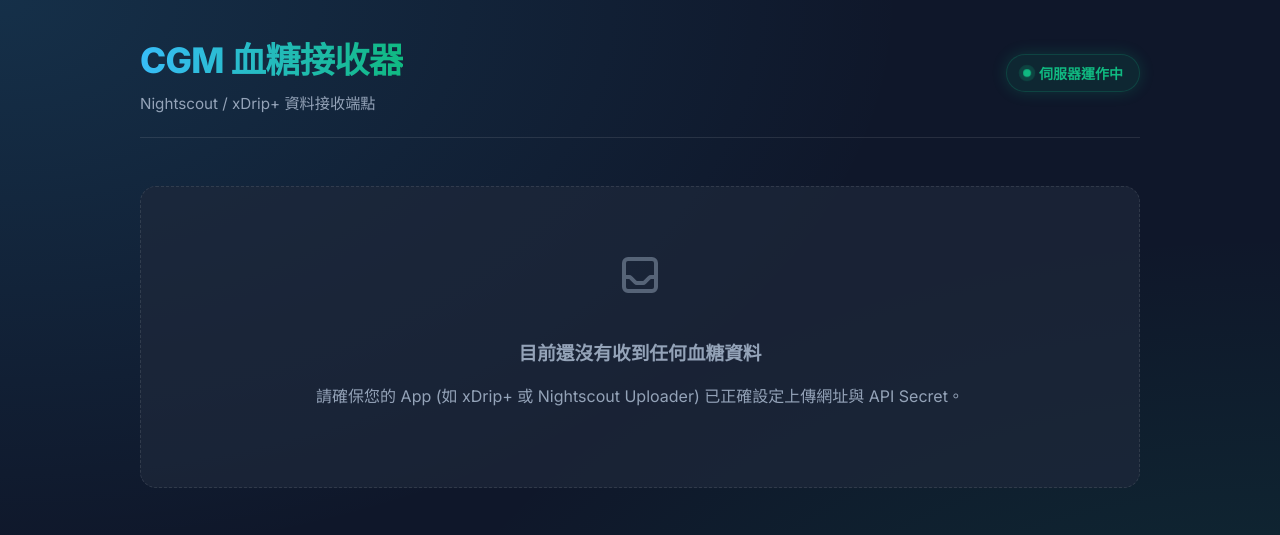
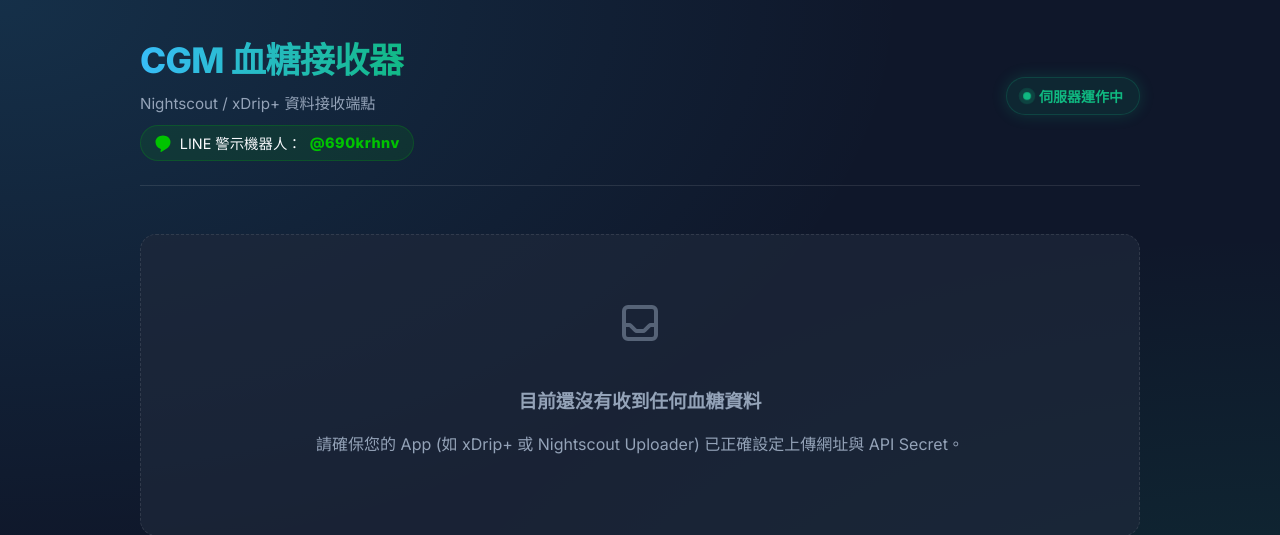
Before and after one commit to Albertyoung22/sophia_cgm, a Flask app: page / in a window 1280 px wide. Shown: the top 535 px of the page. Run offline with Flask 3, Linux system fonts and the light colour scheme.

Commit message:
Add files via upload

```diff
--- a/app.py
+++ b/app.py
@@ -4,6 +4,7 @@ import os
 from datetime import datetime
 import time
 import subprocess
+import requests
 
 app = Flask(__name__)
 # ==========================================
@@ -14,6 +15,34 @@ API_SECRET = os.environ.get("API_SECRET", "tigerlion2007")
 
 # 事先計算好正確的 SHA1 雜湊值，用來與 App 傳來的比對
 EXPECTED_HASH = hashlib.sha1(API_SECRET.encode('utf-8')).hexdigest()
+
+# ==========================================
+# LINE Bot 設定
+# 預設使用您提供的 Channel Access Token
+# ==========================================
+LINE_ACCESS_TOKEN = os.environ.get("LINE_ACCESS_TOKEN", "VcvnrEjM8eo/5c93V8zgGAdEe/nJChrM0ndXWIVrLwQH0qk1YDnG9FwS9rLX/UJXOAFd9iG+TuihqOLssHCJpL4vhBE3Xoan1Yq01ahcH/Qn2OsrshF8tM4yKrzGPsHpruXRC7D7Nn680dKl4STfTQdB04t89/1O/w1cDnyilFU=")
+
+def send_line_message(text):
+    if not LINE_ACCESS_TOKEN:
+        return
+
+    # 使用 broadcast 可以傳送給所有加入此 Bot 的好友，不需要知道 User ID
+    url = "https://api.line.me/v2/bot/message/broadcast"
+    headers = {
+        "Authorization": f"Bearer {LINE_ACCESS_TOKEN}",
+        "Content-Type": "application/json"
+    }
+    data = {
+        "messages": [{"type": "text", "text": text}]
+    }
+    try:
+        response = requests.post(url, headers=headers, json=data)
+        if response.status_code != 200:
+            print(f"⚠️ LINE 傳送失敗: {response.text}")
+        else:
+            print("✅ 成功發送 LINE 通知")
+    except Exception as e:
+        print(f"⚠️ LINE 發生錯誤: {e}")
 
 # 儲存最新幾筆的血糖資料，為了在網頁上顯示
 latest_cgm_entries = []
@@ -106,6 +135,10 @@ def receive_entries():
                     "bg_value": val
                 }
                 print(f"🚨 觸發警報: {alert_text}")
+
+                # 發送 LINE 通知
+                send_line_message(alert_text)
+
         except Exception as e:
             print(f"Alert TTS error: {e}")
 
--- a/requirements.txt
+++ b/requirements.txt
@@ -2,3 +2,4 @@ Flask==3.0.3
 gunicorn==21.2.0
 waitress==3.0.0
 edge-tts==7.2.8
+requests==2.31.0
--- a/templates/index.html
+++ b/templates/index.html
@@ -267,6 +267,10 @@
             <div class="title-group">
                 <h1>CGM 血糖接收器</h1>
                 <p>Nightscout / xDrip+ 資料接收端點</p>
+                <p style="color: var(--text-main); margin-top: 0.75rem; display: flex; align-items: center; gap: 0.5rem; font-size: 0.9rem; background: rgba(0, 195, 0, 0.1); padding: 0.4rem 0.8rem; border-radius: 999px; width: fit-content; border: 1px solid rgba(0, 195, 0, 0.2);">
+                    <svg width="18" height="18" viewBox="0 0 24 24" fill="#00c300" xmlns="http://www.w3.org/2000/svg"><path d="M22 10.5C22 5.8 17.5 2 12 2C6.5 2 2 5.8 2 10.5C2 14.6 4.6 18.1 8.4 19.5C9 19.7 9.4 20.2 9.2 20.8L8.6 23.3C8.5 23.8 9.1 24.2 9.6 23.9L16 20.1C19.7 17.9 22 14.4 22 10.5Z"/></svg>
+                    LINE 警示機器人：<strong style="color: #00c300; letter-spacing: 0.5px;">@690krhnv</strong>
+                </p>
             </div>
             <div class="status-badge">伺服器運作中</div>
         </header>
```
